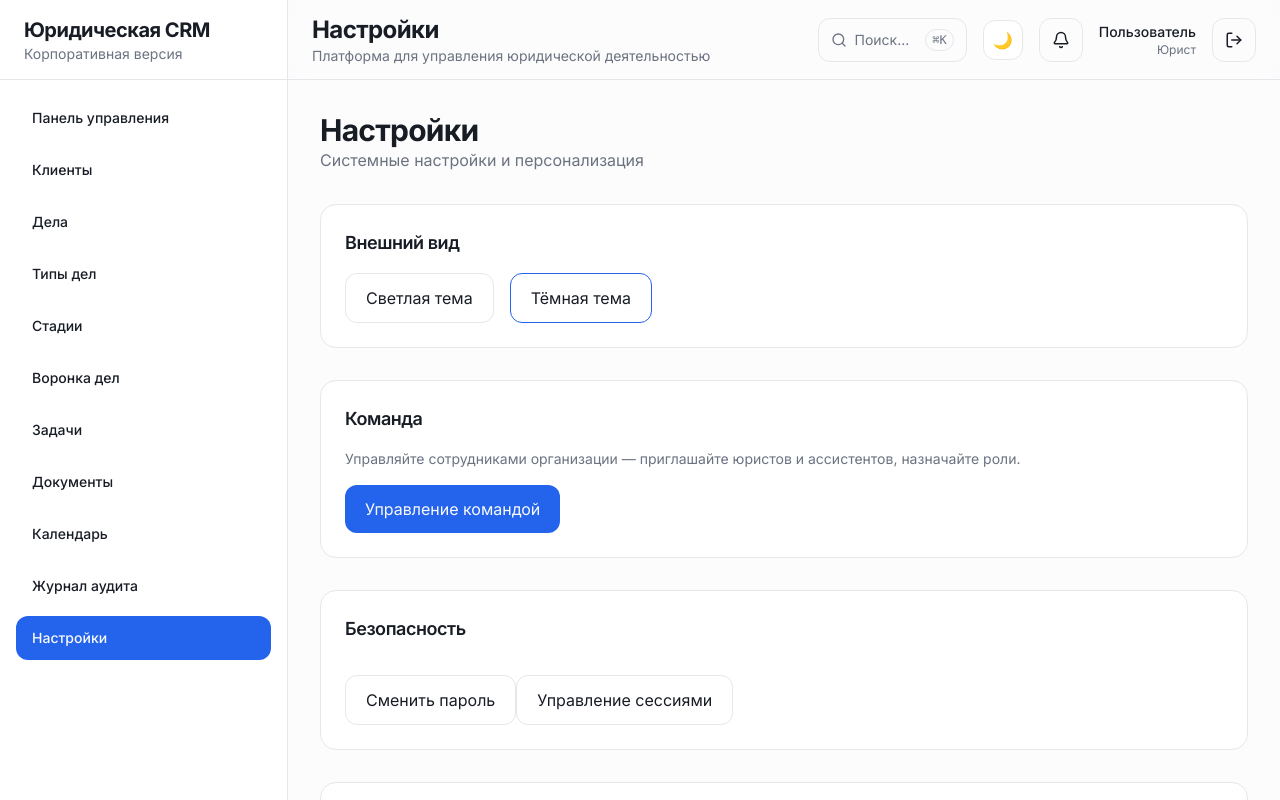
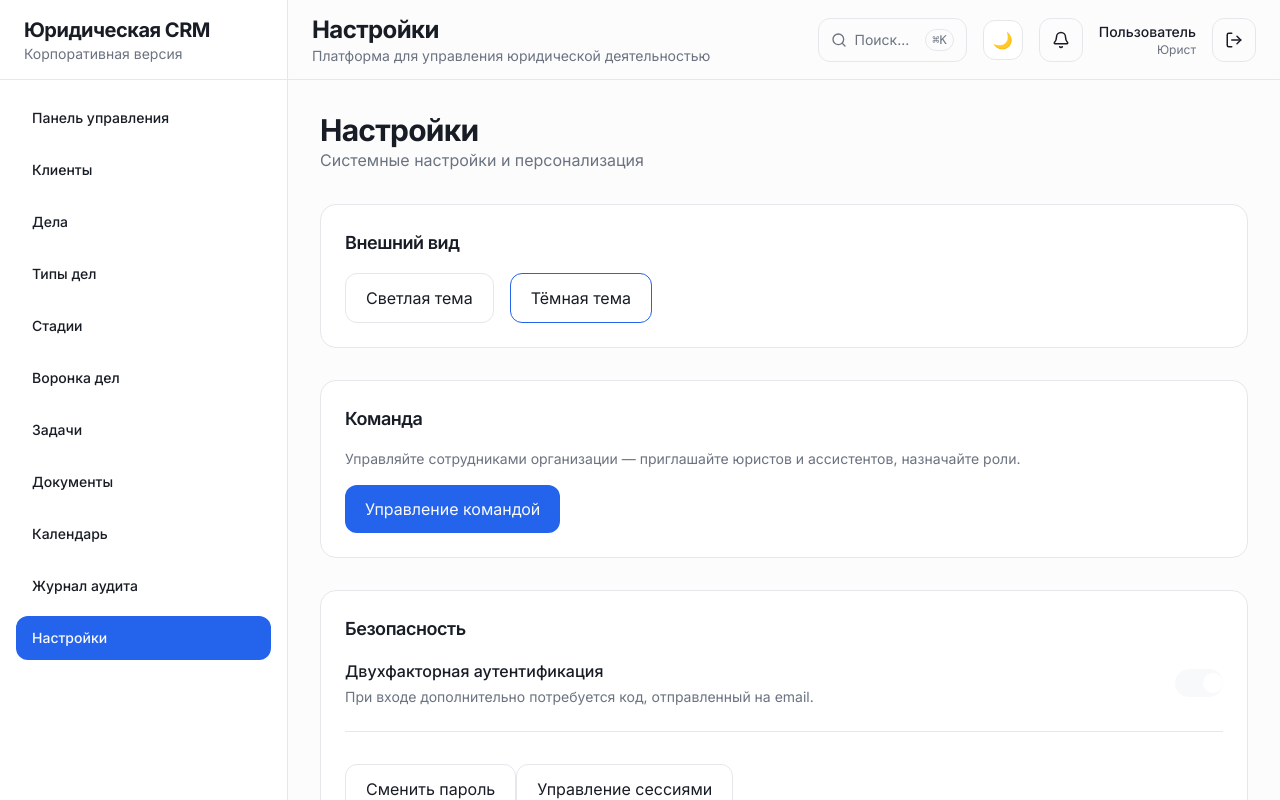
Before and after one commit to RIZVAN321-DIL/SaaS-PROJECT, a Next.js app in the folder frontend/: page /settings in a window 1280 px wide. Shown: the top 800 px of the page. Built offline with nearby package versions, Linux system fonts and the light colour scheme.

Commit message:
Update page.tsx

```diff
--- a/frontend/src/app/settings/page.tsx
+++ b/frontend/src/app/settings/page.tsx
@@ -3,10 +3,16 @@
 import { useEffect, useState } from 'react';
 import { useRouter } from 'next/navigation';
 import { AppShell } from '@/components/layout/app-shell';
+import { authApi } from '@/lib/api';
+import { getAccessToken } from '@/lib/auth';
+import { toast } from '@/lib/toast';
 
 export default function SettingsPage() {
   const router = useRouter();
   const [theme, setTheme] = useState<'light' | 'dark'>('dark');
+  const [twoFactorEnabled, setTwoFactorEnabled] = useState(false);
+  const [loadingTwoFactor, setLoadingTwoFactor] = useState(true);
+  const [togglingTwoFactor, setTogglingTwoFactor] = useState(false);
 
   useEffect(() => {
     const savedTheme = localStorage.getItem('theme') as
@@ -18,6 +24,24 @@ export default function SettingsPage() {
     }
   }, []);
 
+  useEffect(() => {
+    async function loadMe() {
+      const token = getAccessToken();
+      if (!token) return;
+      try {
+        const me = (await authApi.me(token)) as {
+          twoFactorEnabled: boolean;
+        };
+        setTwoFactorEnabled(me.twoFactorEnabled);
+      } catch {
+        // silently fail
+      } finally {
+        setLoadingTwoFactor(false);
+      }
+    }
+    loadMe();
+  }, []);
+
   function changeTheme(value: 'light' | 'dark') {
     setTheme(value);
     localStorage.setItem('theme', value);
@@ -25,6 +49,27 @@ export default function SettingsPage() {
       document.documentElement.classList.add('dark');
     } else {
       document.documentElement.classList.remove('dark');
+    }
+  }
+
+  async function toggleTwoFactor() {
+    const token = getAccessToken();
+    if (!token) return;
+    setTogglingTwoFactor(true);
+    try {
+      if (twoFactorEnabled) {
+        await authApi.disableTwoFactor(token);
+        setTwoFactorEnabled(false);
+        toast.success('Двухфакторная аутентификация отключена');
+      } else {
+        await authApi.enableTwoFactor(token);
+        setTwoFactorEnabled(true);
+        toast.success('Двухфакторная аутентификация включена');
+      }
+    } catch {
+      toast.error('Не удалось изменить настройку 2FA');
+    } finally {
+      setTogglingTwoFactor(false);
     }
   }
 
@@ -76,7 +121,36 @@ export default function SettingsPage() {
 
         <div className="rounded-2xl border border-border bg-card p-6">
           <h2 className="mb-4 text-lg font-semibold">Безопасность</h2>
-          <div className="space-y-4">
+          <div className="space-y-6">
+            <div className="flex items-center justify-between gap-4">
+              <div>
+                <div className="font-medium">
+                  Двухфакторная аутентификация
+                </div>
+                <p className="mt-1 text-sm text-muted-foreground">
+                  При входе дополнительно потребуется код, отправленный на
+                  email.
+                </p>
+              </div>
+              <button
+                type="button"
+                role="switch"
+                aria-checked={twoFactorEnabled}
+                disabled={loadingTwoFactor || togglingTwoFactor}
+                onClick={toggleTwoFactor}
+                className={`relative h-7 w-12 shrink-0 rounded-full transition disabled:opacity-50 ${
+                  twoFactorEnabled ? 'bg-primary' : 'bg-muted'
+                }`}
+              >
+                <span
+                  className={`absolute top-1 h-5 w-5 rounded-full bg-white transition-transform ${
+                    twoFactorEnabled ? 'translate-x-6' : 'translate-x-1'
+                  }`}
+                />
+              </button>
+            </div>
+
+            <div className="space-y-4 border-t border-border pt-4">
               <button
                 onClick={() => router.push('/forgot-password')}
                 className="rounded-xl border border-border px-5 py-3"
@@ -86,6 +160,7 @@ export default function SettingsPage() {
               <button className="rounded-xl border border-border px-5 py-3">
                 Управление сессиями
               </button>
+            </div>
           </div>
         </div>
 
```
Lines whose indentation alone changed are shown as unchanged.
